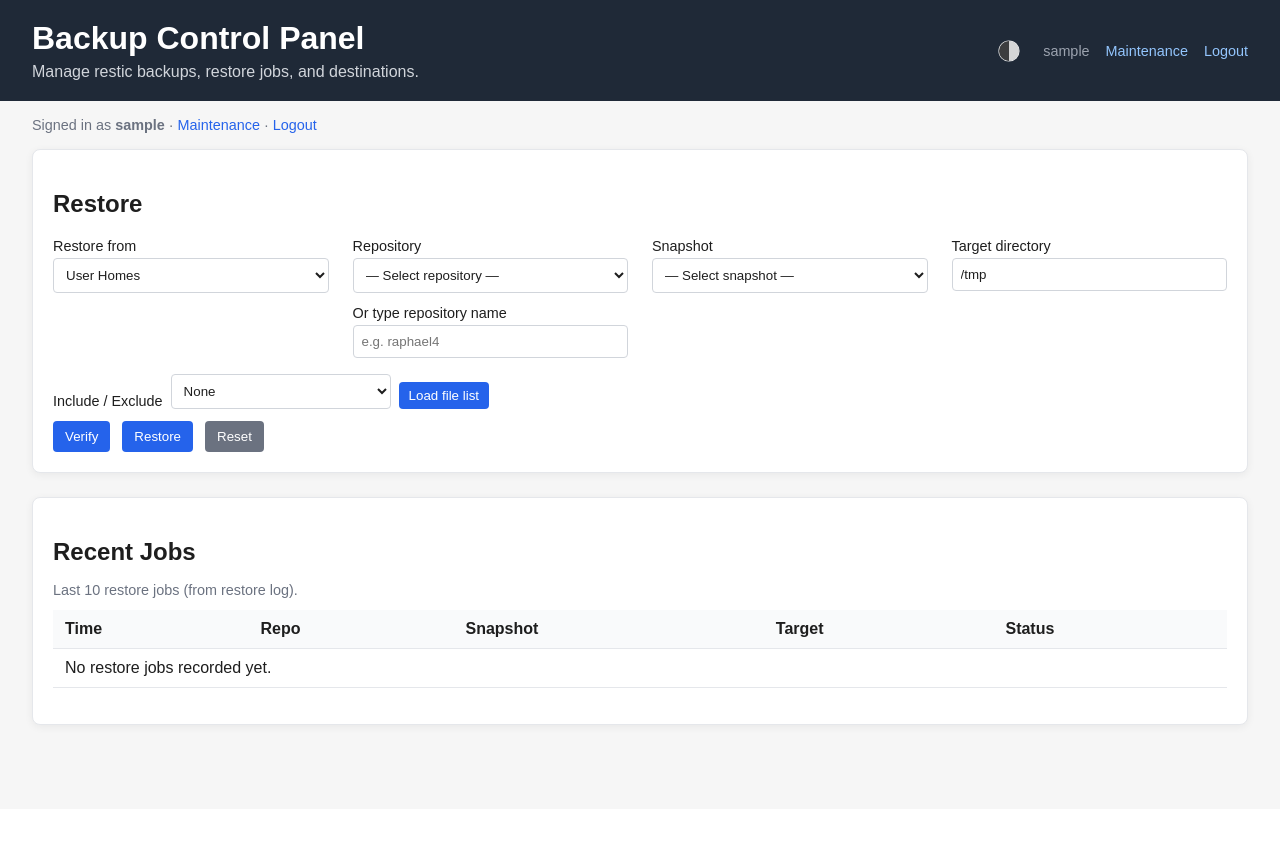
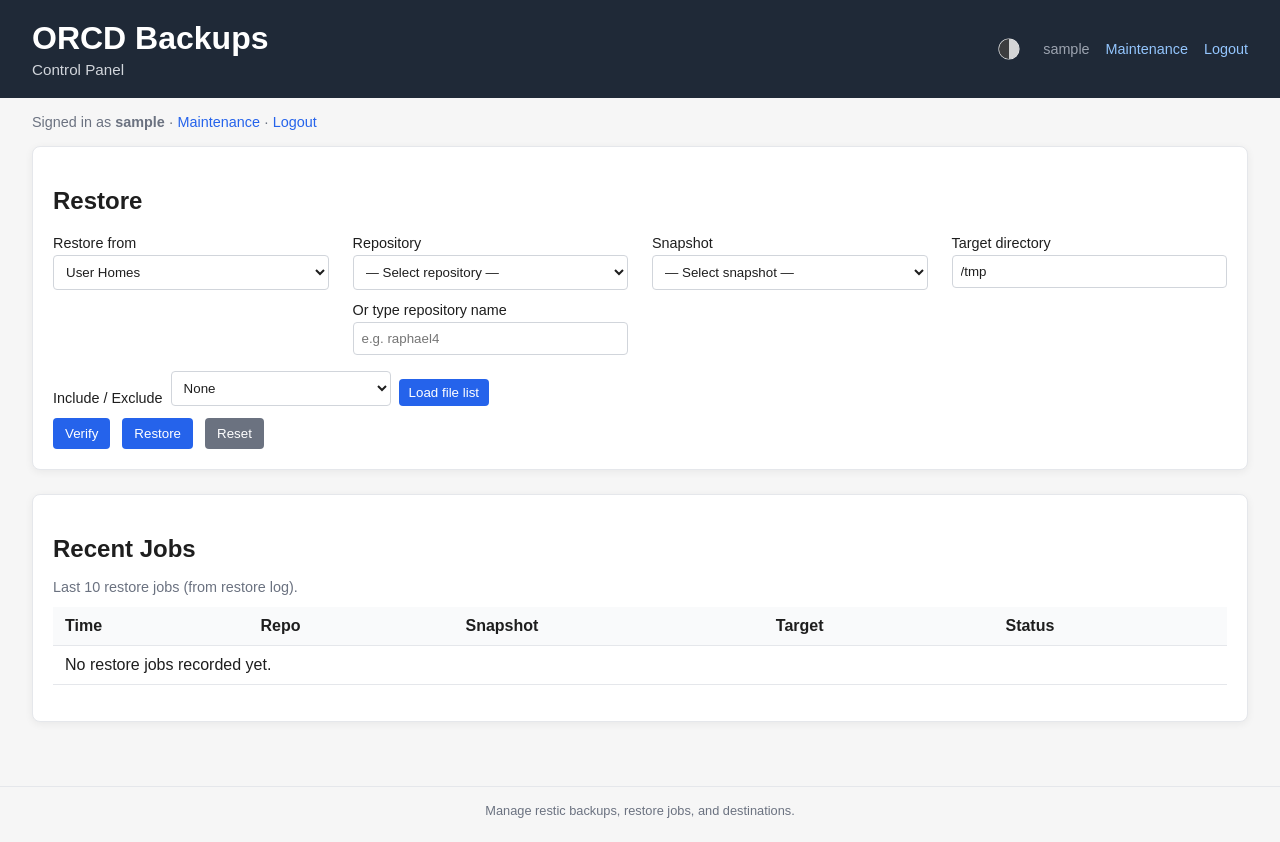
Before and after one commit to mit-orcd/orcd-restic-console, a Flask app: page / in a window 1280 px wide. Before the commit the page ends 730 px from the top, so only its background shows below. Run offline with Flask 3, Linux system fonts and the light colour scheme; the visitor is signed in with stand-in values (Sample User, id 1); data that the repository does not hold is empty.

Commit message:
layout changes

```diff
--- a/static/styles.css
+++ b/static/styles.css
@@ -147,16 +147,31 @@ body.theme-dark .theme-toggle-half-dark {
 }
 
 h1 {
-  margin: 0 0 6px;
+  margin: 0 0 4px;
 }
 
-.subtitle {
+.header-tagline {
   margin: 0;
+  font-size: 0.95rem;
+  font-weight: 400;
   color: var(--header-subtitle);
 }
 
 main {
-  padding: 24px 32px 60px;
+  padding: 24px 32px 40px;
+}
+
+.site-footer {
+  padding: 16px 32px 24px;
+  text-align: center;
+  color: var(--notice-fg);
+  border-top: 1px solid var(--panel-border);
+  background: var(--body-bg);
+}
+
+.footer-tagline {
+  margin: 0;
+  font-size: 0.8rem;
 }
 
 .panel {
--- a/templates/layout.html
+++ b/templates/layout.html
@@ -2,7 +2,7 @@
 <html lang="en">
   <head>
     <meta charset="utf-8">
-    <title>Backup Control Panel</title>
+    <title>ORCD Backups</title>
     <meta name="viewport" content="width=device-width, initial-scale=1">
     <link rel="stylesheet" href="{{ url_for('static', filename='styles.css') }}">
   </head>
@@ -10,8 +10,8 @@
     <header>
       <div class="header-row">
         <div>
-          <h1>Backup Control Panel</h1>
-          <p class="subtitle">Manage restic backups, restore jobs, and destinations.</p>
+          <h1>ORCD Backups</h1>
+          <p class="header-tagline">Control Panel</p>
         </div>
         <nav class="header-nav">
           <button type="button" class="theme-toggle" id="theme-toggle" title="Toggle light/dark panel" aria-label="Toggle light/dark theme">
@@ -34,6 +34,9 @@
     <main>
       {% block content %}{% endblock %}
     </main>
+    <footer class="site-footer">
+      <p class="footer-tagline">Manage restic backups, restore jobs, and destinations.</p>
+    </footer>
     <script src="{{ url_for('static', filename='app.js') }}"></script>
   </body>
 </html>
```
